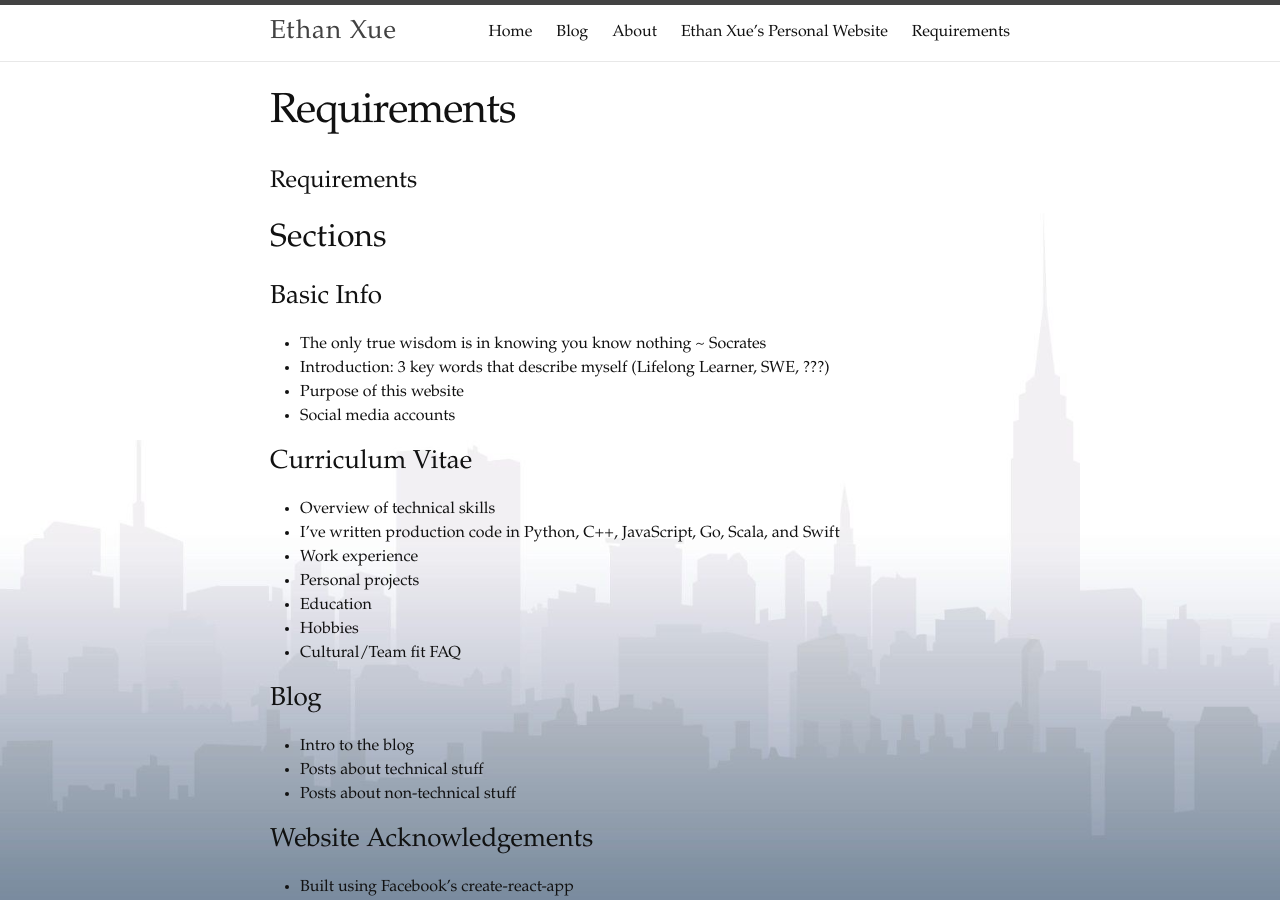
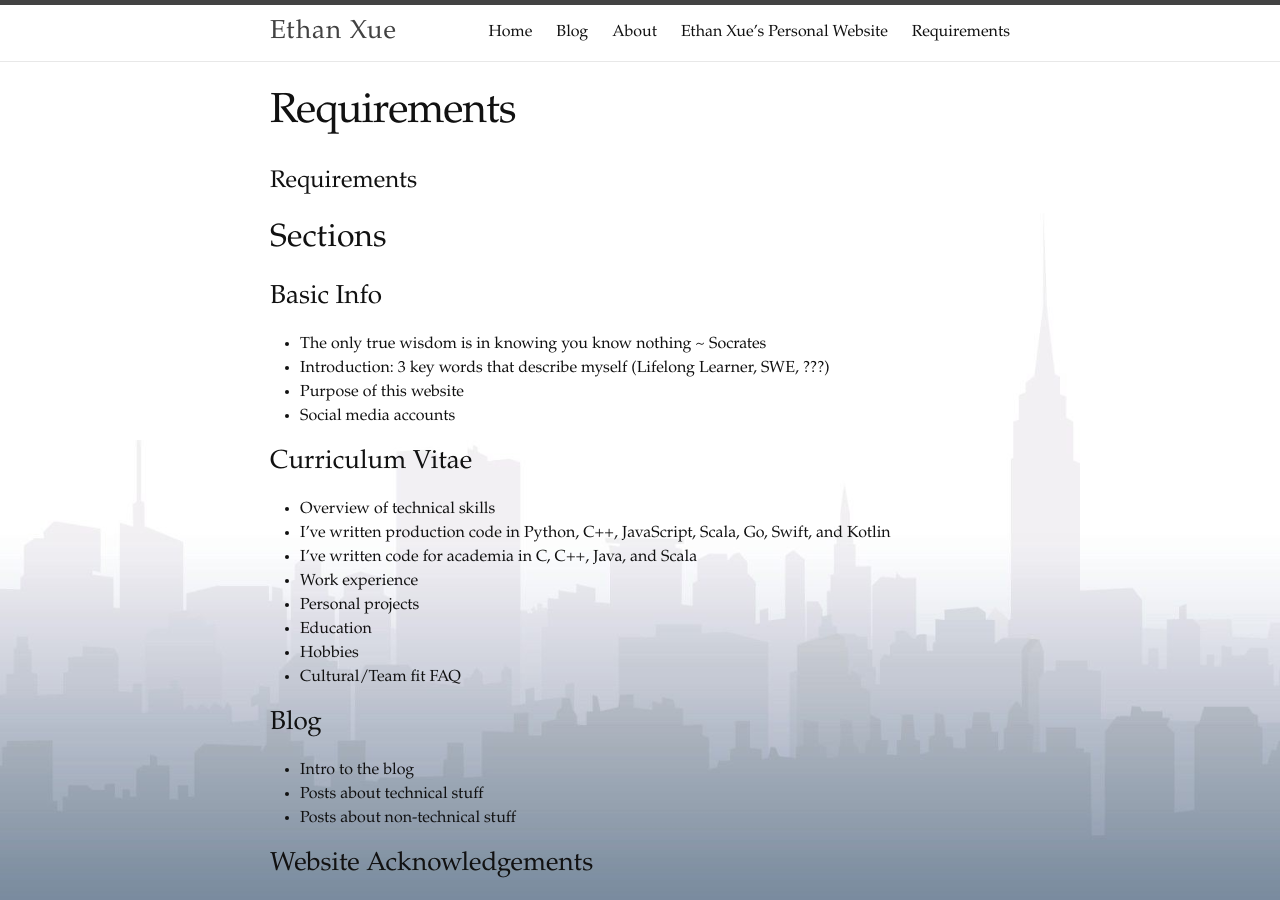
Before and after one commit to exue026/mysite, a Jekyll site: the page built from website/requirements.md, in a window 1280 px wide and 900 px high. Built offline with Jekyll 4.4.1, drawn with Linux system fonts in a browser that asks for light colours; our own code applies the rules of GitHub Pages for plain Markdown files.

Commit message:
feels good

```diff
--- a/website/requirements.md
+++ b/website/requirements.md
@@ -12,7 +12,8 @@
 ### Curriculum Vitae
 
 * Overview of technical skills
-* I've written production code in Python, C++, JavaScript, Go, Scala, and Swift
+* I've written production code in Python, C++, JavaScript, Scala, Go, Swift, and Kotlin
+* I've written code for academia in C, C++, Java, and Scala
 * Work experience
 * Personal projects
 * Education
```
